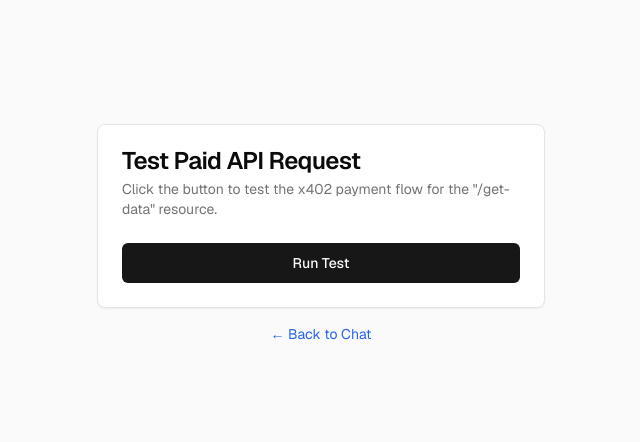
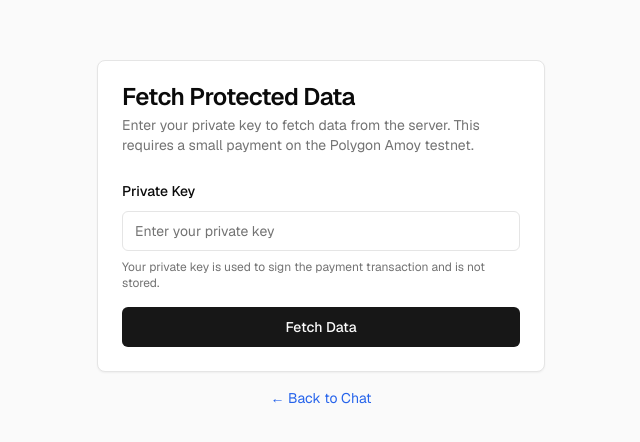
Before and after one commit to anoop04singh/xTag-v1-ETHGlobal, a Next.js app: page /test-payment in a window 1280 px wide. Shown: the part 166-608 px from the top of the page, without its empty margins (319-959 px from the left). Built offline with nearby package versions, Linux system fonts and the light colour scheme.

Commit message:
[dyad] Implemented client-side payment test flow - wrote 3 file(s), deleted 1 file(s)

```diff
--- a/app/api/test-payment/route.ts
+++ /dev/null
@@ -1,49 +0,0 @@
-import { NextResponse, NextRequest } from 'next/server';
-import { prisma } from '@/lib/db';
-import { getCurrentUser } from '@/lib/currentUser';
-import { decrypt } from '@/lib/encryption';
-import axios from 'axios';
-import { Hex } from 'viem';
-import { privateKeyToAccount } from 'viem/accounts';
-import { withPaymentInterceptor, decodeXPaymentResponse } from 'x402-axios';
-
-const PAID_RESOURCE_BASE_URL = 'http://localhost:4020';
-const PAID_RESOURCE_PATH = '/get-data';
-
-export async function POST(request: NextRequest) {
-  console.log("\n--- [TEST PAYMENT API] New Request ---");
-  try {
-    const user = await getCurrentUser(request);
-    if (!user) {
-      console.log("[TEST PAYMENT API] Error: Unauthorized");
-      return NextResponse.json({ error: 'Unauthorized' }, { status: 401 });
-    }
-
-    console.log(`[TEST PAYMENT API] User found: ${user.id}`);
-    const privateKey = decrypt(user.encryptedSignerKey) as Hex;
-    const account = privateKeyToAccount(privateKey);
-    console.log(`[TEST PAYMENT API] Initialized account for wallet: ${account.address}`);
-
-    const api = withPaymentInterceptor(axios.create({ baseURL: PAID_RESOURCE_BASE_URL }), account);
-
-    console.log(`[TEST PAYMENT API] Making paid request to ${PAID_RESOURCE_BASE_URL}${PAID_RESOURCE_PATH}`);
-    const response = await api.get(PAID_RESOURCE_PATH);
-
-    const paymentResponse = response.headers['x-payment-response']
-        ? decodeXPaymentResponse(response.headers['x-payment-response'])
-        : null;
-
-    console.log("[TEST PAYMENT API] Request successful.");
-    return NextResponse.json({
-        data: response.data,
-        paymentInfo: paymentResponse
-    });
-
-  } catch (error: any) {
-    console.error("[TEST PAYMENT API] Paid request failed:", error.response?.data || error.message);
-    return NextResponse.json(
-        { error: 'Paid request failed', details: error.response?.data || error.message },
-        { status: 500 }
-    );
-  }
-}
--- a/app/test-payment/page.tsx
+++ b/app/test-payment/page.tsx
@@ -1,87 +1,12 @@
 "use client";
 
-import { useState } from 'react';
-import { useAuth } from '@/context/AuthContext';
-import { Button } from '@/components/ui/button';
-import { Card, CardContent, CardDescription, CardHeader, CardTitle } from '@/components/ui/card';
-import { Loader2 } from 'lucide-react';
+import DataFetcher from '@/components/DataFetcher';
 import Link from 'next/link';
 
 export default function TestPaymentPage() {
-  const { token, loading: authLoading } = useAuth();
-  const [loading, setLoading] = useState(false);
-  const [result, setResult] = useState(null);
-  const [error, setError] = useState(null);
-
-  const handleTestPayment = async () => {
-    if (!token) {
-      setError("You are not logged in.");
-      return;
-    }
-    setLoading(true);
-    setResult(null);
-    setError(null);
-
-    try {
-      const res = await fetch('/api/test-payment', {
-        method: 'POST',
-        headers: {
-          'Authorization': `Bearer ${token}`
-        }
-      });
-
-      const data = await res.json();
-
-      if (!res.ok) {
-        throw new Error(JSON.stringify(data.details) || 'An unknown error occurred');
-      }
-
-      setResult(data);
-    } catch (err: any) {
-      setError(err.message);
-    } finally {
-      setLoading(false);
-    }
-  };
-
-  if (authLoading) {
-    return <div className="flex items-center justify-center h-screen">Loading user...</div>;
-  }
-
   return (
     <div className="flex flex-col items-center justify-center min-h-screen bg-zinc-50 dark:bg-zinc-950 p-4">
-      <Card className="w-full max-w-md">
-        <CardHeader>
-          <CardTitle>Test Paid API Request</CardTitle>
-          <CardDescription>
-            Click the button to test the x402 payment flow for the "/get-data" resource.
-          </CardDescription>
-        </CardHeader>
-        <CardContent className="space-y-4">
-          <Button onClick={handleTestPayment} disabled={loading} className="w-full">
-            {loading ? <Loader2 className="mr-2 h-4 w-4 animate-spin" /> : null}
-            {loading ? 'Processing...' : 'Run Test'}
-          </Button>
-
-          {result && (
-            <div className="p-4 mt-4 text-sm bg-green-100 border border-green-200 rounded-lg dark:bg-green-900/20 dark:border-green-500/20">
-              <h3 className="font-bold text-green-800 dark:text-green-300">Success!</h3>
-              <pre className="mt-2 text-xs text-green-700 whitespace-pre-wrap bg-white dark:bg-zinc-800 p-2 rounded dark:text-green-200">
-                {JSON.stringify(result, null, 2)}
-              </pre>
-            </div>
-          )}
-
-          {error && (
-            <div className="p-4 mt-4 text-sm text-red-700 bg-red-100 border border-red-200 rounded-lg dark:bg-red-900/20 dark:border-red-500/20">
-              <h3 className="font-bold text-red-800 dark:text-red-300">Error</h3>
-              <pre className="mt-2 text-xs text-red-700 whitespace-pre-wrap bg-white dark:bg-zinc-800 p-2 rounded dark:text-red-200">
-                {error}
-              </pre>
-            </div>
-          )}
-        </CardContent>
-      </Card>
+      <DataFetcher />
       <Link href="/" className="mt-4 text-sm text-blue-600 hover:underline dark:text-blue-400">
         &larr; Back to Chat
       </Link>
--- /dev/null
+++ b/components/DataFetcher.tsx
@@ -0,0 +1,123 @@
+"use client";
+
+import { useState } from "react";
+import axios from "axios";
+import { Hex } from "viem";
+import { privateKeyToAccount } from "viem/accounts";
+import { withPaymentInterceptor, decodeXPaymentResponse } from "x402-axios";
+import { Button } from "@/components/ui/button";
+import { Card, CardContent, CardHeader, CardTitle, CardDescription } from "@/components/ui/card";
+import { Input } from "@/components/ui/input";
+import { Label } from "@/components/ui/label";
+import { showError, showSuccess } from "@/utils/toast";
+import { Toaster } from "@/components/ui/sonner";
+
+const baseURL = "http://localhost:4020";
+
+const DataFetcher = () => {
+  const [privateKey, setPrivateKey] = useState<string>("");
+  const [data, setData] = useState<any>(null);
+  const [paymentResponse, setPaymentResponse] = useState<any>(null);
+  const [isLoading, setIsLoading] = useState(false);
+  const [error, setError] = useState<string | null>(null);
+
+  const handleFetchData = async () => {
+    if (!privateKey) {
+      showError("Please enter a private key.");
+      return;
+    }
+
+    setIsLoading(true);
+    setData(null);
+    setPaymentResponse(null);
+    setError(null);
+
+    try {
+      const account = privateKeyToAccount(`0x${privateKey.replace(/^0x/, '')}` as Hex);
+      const api = withPaymentInterceptor(axios.create({ baseURL }), account);
+
+      const response = await api.get("/get-data");
+
+      setData(response.data);
+      showSuccess("Data fetched successfully!");
+
+      if (response.headers["x-payment-response"]) {
+        const decodedPayment = decodeXPaymentResponse(
+          response.headers["x-payment-response"]
+        );
+        setPaymentResponse(decodedPayment);
+      }
+    } catch (err: any) {
+      console.error(err);
+      const errorMessage = err.response?.data?.message || err.message || "An unknown error occurred.";
+      setError(errorMessage);
+      showError(errorMessage);
+    } finally {
+      setIsLoading(false);
+    }
+  };
+
+  return (
+    <>
+      <Toaster />
+      <Card className="w-full max-w-md">
+        <CardHeader>
+          <CardTitle>Fetch Protected Data</CardTitle>
+          <CardDescription>
+            Enter your private key to fetch data from the server. This requires a small payment on the Polygon Amoy testnet.
+          </CardDescription>
+        </CardHeader>
+        <CardContent>
+          <div className="space-y-4">
+            <div className="space-y-2">
+              <Label htmlFor="privateKey">Private Key</Label>
+              <Input
+                id="privateKey"
+                type="password"
+                placeholder="Enter your private key"
+                value={privateKey}
+                onChange={(e) => setPrivateKey(e.target.value)}
+                disabled={isLoading}
+              />
+              <p className="text-xs text-muted-foreground">
+                Your private key is used to sign the payment transaction and is not stored.
+              </p>
+            </div>
+            <Button onClick={handleFetchData} disabled={isLoading} className="w-full">
+              {isLoading ? "Fetching..." : "Fetch Data"}
+            </Button>
+          </div>
+
+          {error && (
+            <div className="mt-4 p-4 bg-destructive/10 border border-destructive/20 rounded-md">
+              <h3 className="font-semibold text-destructive">Error</h3>
+              <pre className="text-sm whitespace-pre-wrap break-all">
+                <code>{error}</code>
+              </pre>
+            </div>
+          )}
+
+          {data && (
+            <div className="mt-4 p-4 bg-secondary rounded-md">
+              <h3 className="font-semibold">Received Data</h3>
+              <pre className="text-sm whitespace-pre-wrap">
+                <code>{JSON.stringify(data, null, 2)}</code>
+              </pre>
+            </div>
+          )}
+
+          {paymentResponse && (
+            <div className="mt-4 p-4 bg-secondary rounded-md">
+              <h3 className="font-semibold">Payment Response</h3>
+              <pre className="text-sm whitespace-pre-wrap break-all">
+                <code>{JSON.stringify(paymentResponse, null, 2)}</code>
+              </pre>
+            </div>
+          )}
+        </CardContent>
+      </Card>
+    </>
+  );
+};
+
+export default DataFetcher;
--- /dev/null
+++ b/utils/toast.ts
@@ -0,0 +1,9 @@
+import { toast } from 'sonner';
+
+export const showSuccess = (message: string) => {
+  toast.success(message);
+};
+
+export const showError = (message: string) => {
+  toast.error(message);
+};
```
